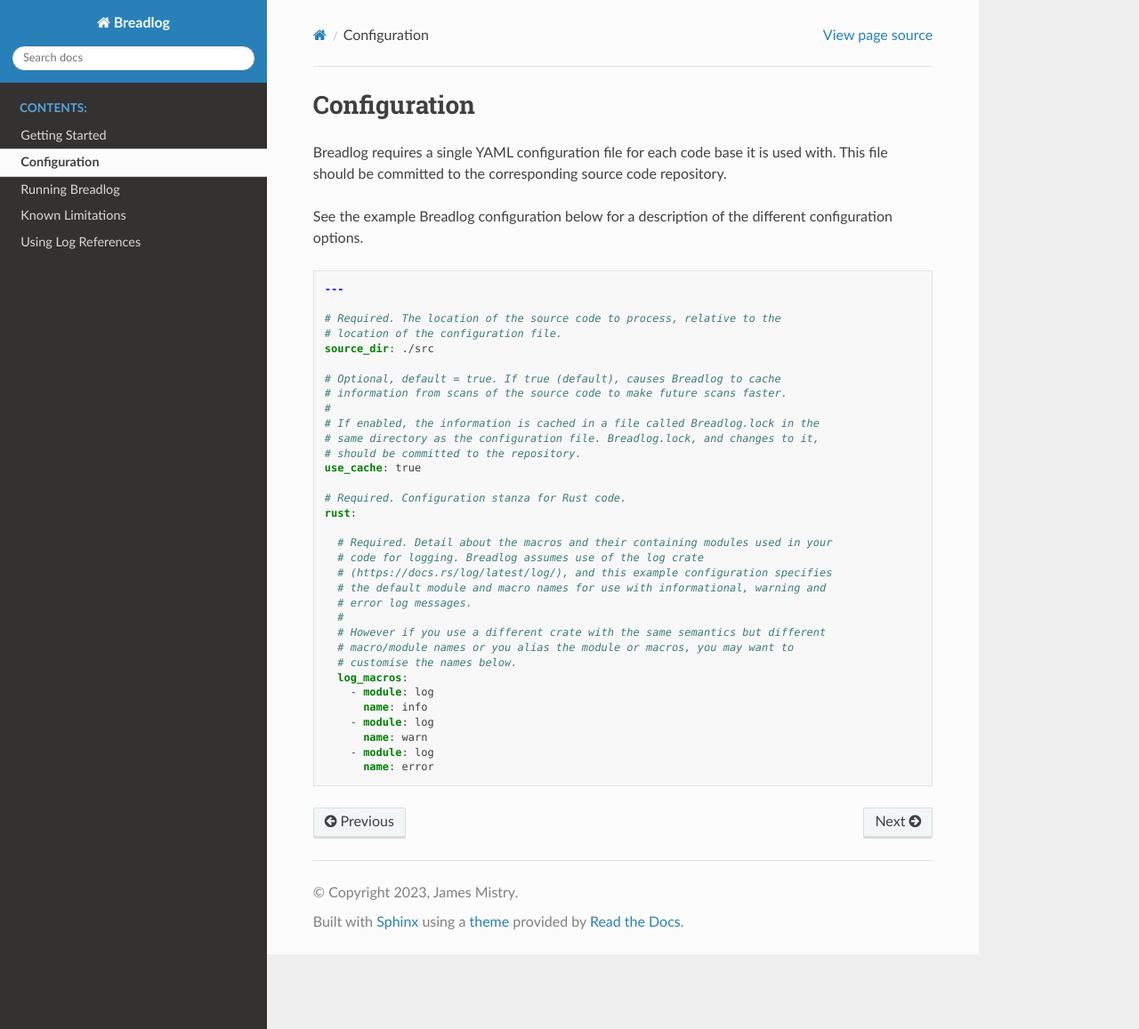
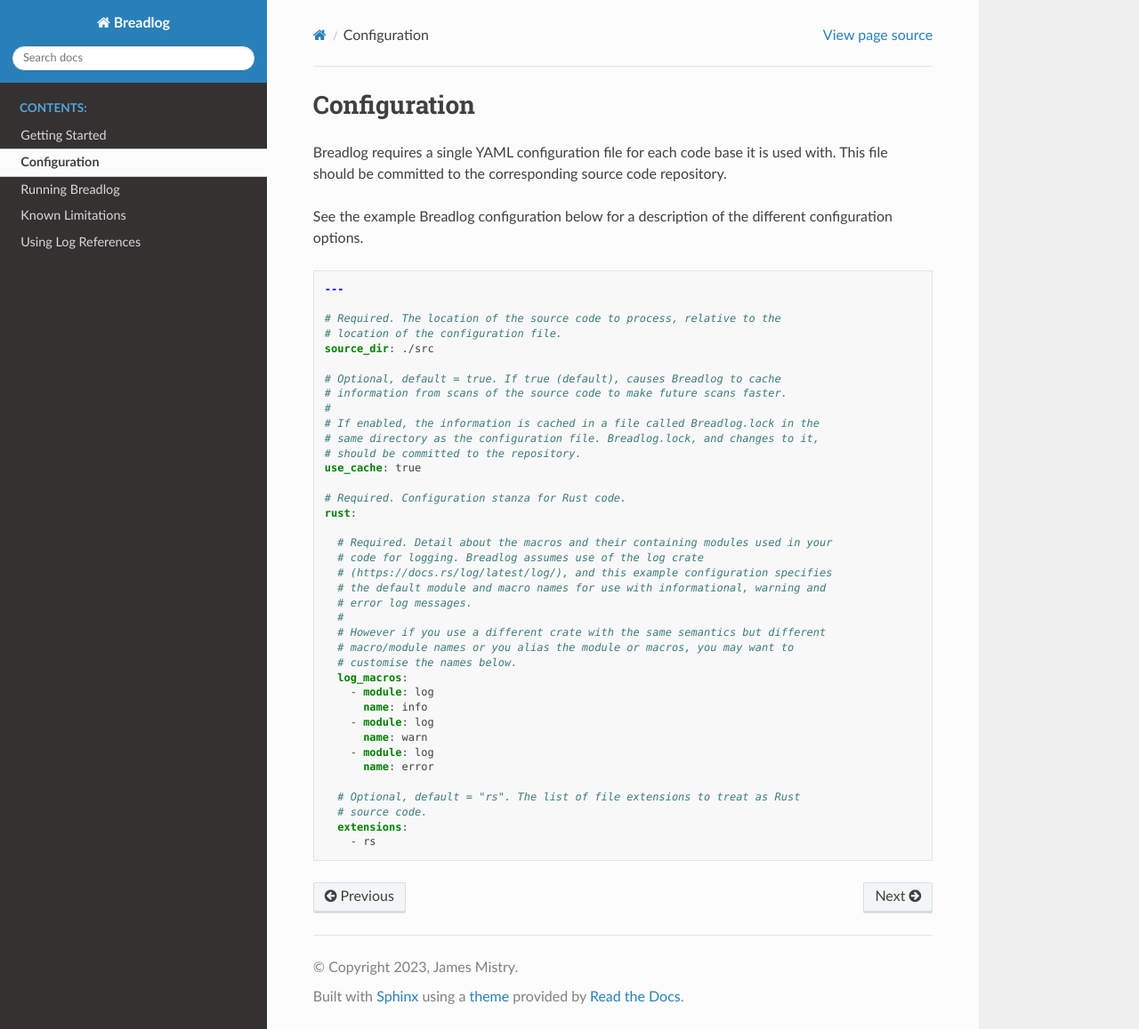
Before and after one commit to jamesmistry/breadlog, a Sphinx documentation site: the page built from docs/source/configuration.rst, in a window 1280 px wide and 1157 px high. Shown: the whole window at 89% size. Built offline with Sphinx 7.4.7 and the Read the Docs theme 2.0.0, drawn with Linux system fonts in a browser that asks for light colours; pages that are not in the unit, such as notebooks, are missing from menus.

Commit message:
fix: Add missing file extension config item docs

```diff
--- a/docs/source/configuration.rst
+++ b/docs/source/configuration.rst
@@ -43,3 +43,8 @@ configuration options.
          name: warn
        - module: log
          name: error
+
+     # Optional, default = "rs". The list of file extensions to treat as Rust
+     # source code.
+     extensions:
+       - rs
```
